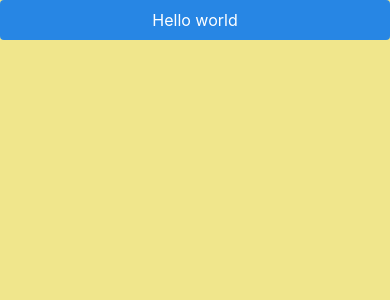
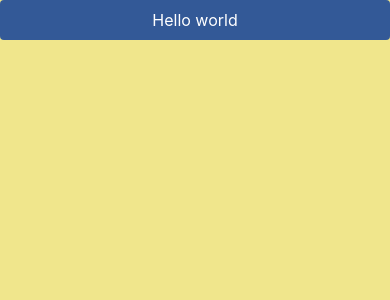
Before and after one commit to toniebe/cloneBookingToGo, a React Native app: screen / in a window 390 px wide. Shown: the top 300 px of the page. Built offline with nearby package versions, Linux system fonts and the light colour scheme.

Commit message:
fix[assets]: change constant color darkblue

```diff
--- a/src/shared/constant/colors.ts
+++ b/src/shared/constant/colors.ts
@@ -1,4 +1,4 @@
-const darkBlue = '#2786E4';
+const darkBlue = '#335997';
 const skyBlue = '#B9F5FF';
 const darkBrown = '#E19E05';
 const darkGrey = '#717171';
```
